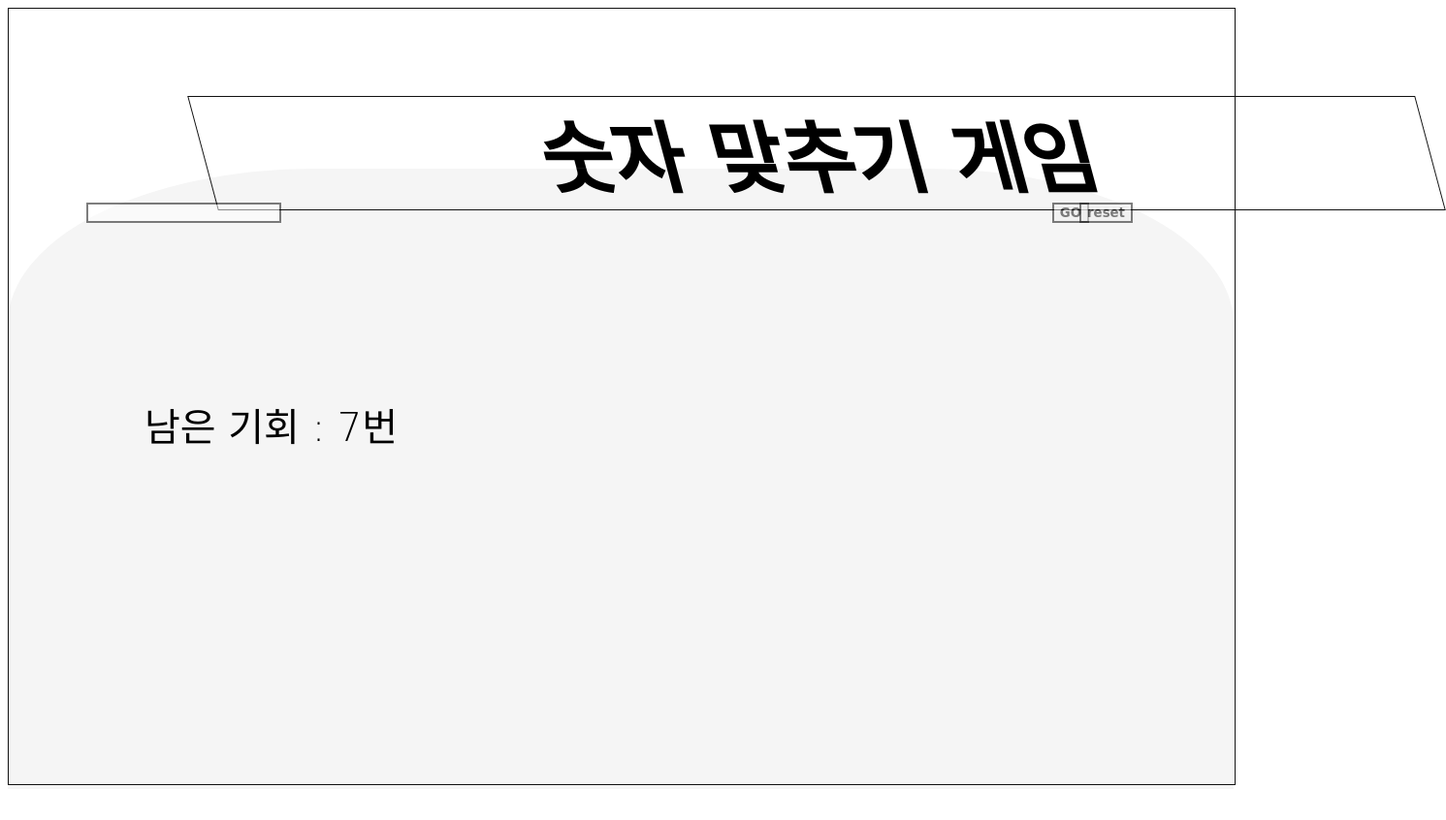
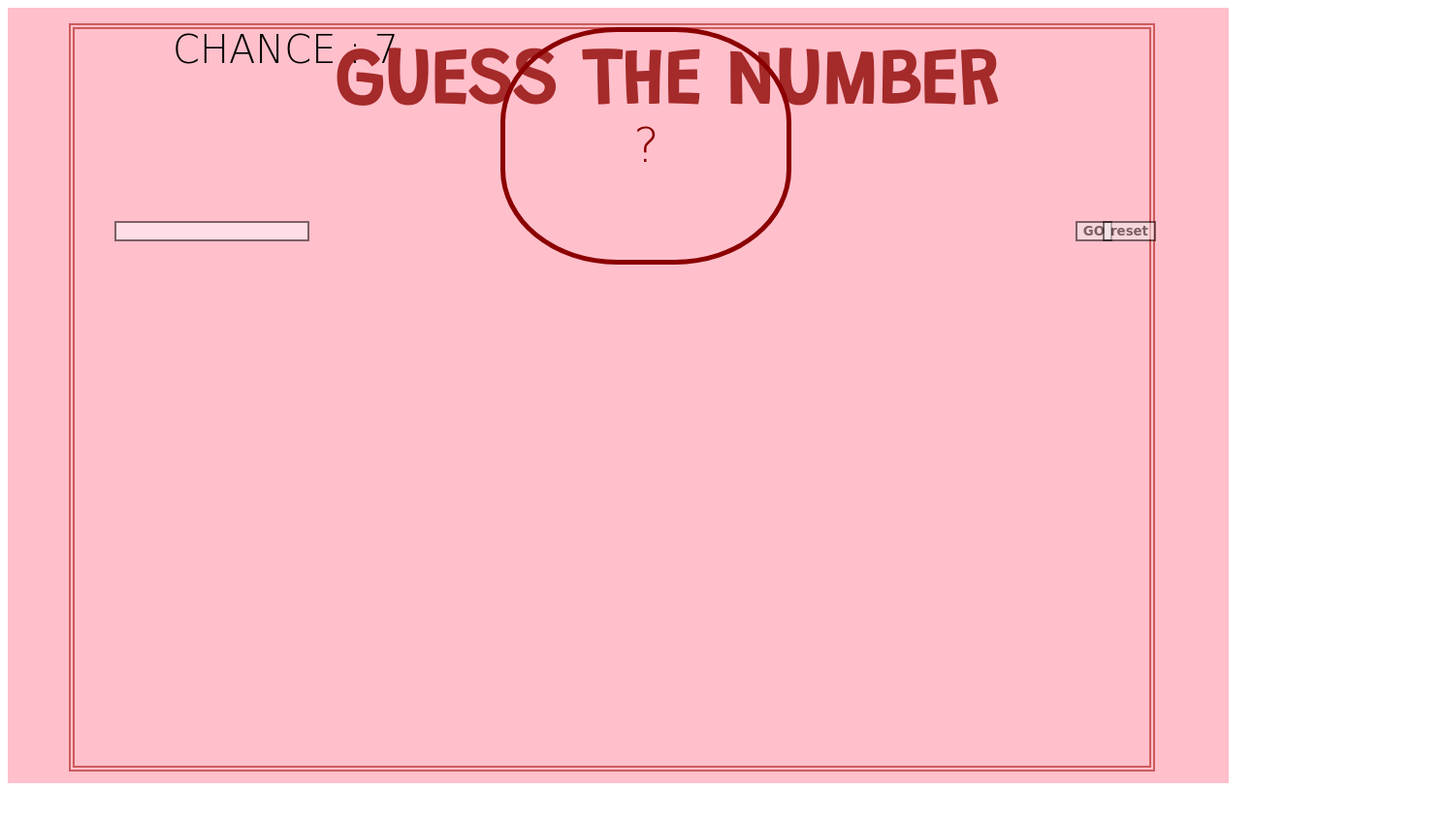
Before and after one commit to yiseo08/First-, a plain HTML site: page index.html in a window 1280 px wide. Shown: the top 846 px of the page at 97% size, 1491 px wide, since content can reach past the window. After the commit the page ends 816 px from the top, so only its background shows below. Drawn offline with Linux system fonts and the light colour scheme; a web font is replaced by a local one.

Commit message:
new style

```diff
--- a/index.html
+++ b/index.html
@@ -7,21 +7,23 @@
         <title>pickNumberGames</title>
         <link rel="stylesheet" href="./style.css" />
         <style>
-            @import url('https://fonts.googleapis.com/css2?family=Kirang+Haerang&family=Noto+Sans+KR:wght@400;500;700&display=swap');
-            @import url('https://fonts.googleapis.com/css2?family=Dongle:wght@300;400;700&family=Kirang+Haerang&family=Noto+Sans+KR:wght@400;500;700&family=Poor+Story&family=Yeon+Sung&display=swap');
+           @import url('https://fonts.googleapis.com/css2?family=Dongle:wght@300;400;700&family=Grandstander:wght@300;400&family=Kirang+Haerang&family=Noto+Sans+KR:wght@300;400;500;700&family=Poor+Story&family=Yeon+Sung&display=swap');
+           @import url('https://fonts.googleapis.com/css2?family=Dongle:wght@300;400;700&family=Grandstander:ital,wght@0,300;0,400;1,200;1,300&family=Kirang+Haerang&family=Noto+Sans+KR:wght@300;400;500;700&family=Overpass:wght@500&family=Poor+Story&family=Yeon+Sung&display=swap');
         </style>
     </head>
     <body>
         <div id="wrap">
-            <div class="BG"></div>
-            <p class="BG_2"></p>
-                <div class="game_utill">
-                    <h1>숫자 맞추기 게임</h1>
-                    <div id="result_area">결과가 나온다</div>
-                    <div id="chances_area">남은 기회 : 7번</div>
-                    <input type="number" id="user_input"/>
-                    <button id="play_button">GO</button>
-                    <button id="reset_button">reset</button>
+            <div class="BG">
+                <p class="BG_2"></p>
+            </div>
+            <div class="game_utill">
+                <h1>GUESS THE NUMBER</h1>
+                <div id="result_area">?</div>
+                <div id="chances_area">CHANCE : 7</div>
+                <input type="number" id="user_input"/>
+                <button id="play_button">GO</button>
+                <button id="reset_button">reset</button>
+            </div>
             </div>
         </div>
         <script src="./main.js"></script>
--- a/main.js
+++ b/main.js
@@ -62,20 +62,20 @@ function pickRandomNumber () {
 function play() {
     const USER_VALUE = userInput.value;
     if (USER_VALUE < 1 || USER_VALUE > 100) {
-        resultArea.textContent = '1부터 100 사이의 숫자를 입력 하시오.' ;
+        resultArea.textContent = 'UNDER 100' ;
         return;
     }
     if (userValueList.includes(USER_VALUE)) {
-        resultArea.textContent = '이미 입력한 숫자'
+        resultArea.textContent = 'Already Entered'
         return;
     }
     userValueList.push(USER_VALUE);
     if (USER_VALUE < computerNumber) {
-        resultArea.textContent = 'UP';
+        resultArea.textContent = 'GO UP';
     } else if (USER_VALUE > computerNumber) {
-        resultArea.textContent = 'DOWN';
+        resultArea.textContent = 'GO DOWN';
     } else {
-       resultArea.textContent = '정답';
+       resultArea.textContent = 'CORRECT!';
        gameOver = true;
     }
     /*
@@ -105,7 +105,7 @@ function play() {
     http://developer.mozilla.org/ko/docs/web/API/Node
     */
     chances--; /* 플레이 함수 실행될 때마다 하나씩 사라짐 */
-    chancesArea.innerHTML = `남은 기회 : ${chances}번`;
+    chancesArea.innerHTML = `CHANCES : ${chances}`;
     if (chances == 0) {
         gameOver = true;
     }
@@ -119,11 +119,11 @@ function focusInput () {
 function reset () {
     pickRandomNumber();
     userInput.value = '';
-    resultArea.textContent = '결과가 나온다';
+    resultArea.textContent = 'RESULT';
     gameOver = false;
     playButton.disabled = false;
     chances = 7;
-    chancesArea.innerHTML = `남은 기회 : ${chances}번`;
+    chancesArea.innerHTML = `CHANCES : ${chances}`;
     userValueList = [];
 }
 pickRandomNumber ();
--- a/style.css
+++ b/style.css
@@ -1,79 +1,59 @@
 @charset "utf-8";
 /* body {
-    margin: 0; /* 기본적으로 들어간 마진값을 없앰 */
-    /* background-image: url(./img/background-g5bcf9d584_1920.jpg);
+    margin: 0;  기본적으로 들어간 마진값을 없앰
     height: 100vh;
-}
- */
-
-/* body::after {
-    position: absolute;
-    top: 0;
-    left: 0;
-    display: block;
-    content: '';
-
-    background-size: cover;
-    background-repeat: no-repeat;
-    width: 100%;
-    height: 100vh;
-    opacity: 0.5;
 } */
-
 #wrap {
     position: relative;
     width: 100%;
     min-width: 320px;
+    max-width: 420px;
+    height: 100vh;
 }
 .BG {
     position: relative;
     width: 100%;
     height: 100vh;
-    background-image: url(./img/background-g5bcf9d584_1920.jpg);
-    /* background-repeat: no-repeat; */
-    background-size: cover;
-    background-position: center;
-    opacity: 0.7;
+    background-color: pink;
 }
-
 .BG_2 {
     position: absolute;
-    top: 150px;
-    width: 100%;
-    height: 80vh;
-    background-color: whitesmoke;
-    border-radius: 25% 25% 0 0;
+    top: 0;
+    left: 5%;
+    justify-content: center;
+    width: 88%;
+    height: 95vh;
+    border: 6px double indianred;
 }
-
 .game_utill {
     position: absolute;
-    top: 0px;
     width: 100%;
-    height: 100vh;
-    border: 1px solid #111;
+    height: auto;
+    top: 0%;
 }
 
 .game_utill h1 {
-    position: absolute;
-    margin-top: 90px;
-    left: 20%;
-    font-family: 'Kirang Haerang', cursive;
+    margin-top: 100px;
+    font-family: 'Grandstander', cursive;
     font-size: 60px;
     text-align: center;
-    transform: skewX(15deg);
-    border: 1px solid #111;
+    color: brown;
 }
 
 #result_area {
     position: absolute;
-    top: 200px;
-    width: 300px;
-    height: 48px;
+    width: 250px;
+    height: auto;
+    top: 330px;
+    left: 60px;
+    padding: 90px 20px 90px 20px;
+    font-family: 'Overpass', sans-serif;
+    font-size: 60px;
+    line-height: 55px;
+    color: darkred;
     text-align: center;
-    left: 40px;
-    font-size: 35px;
-    font-weight: 200;
-    font-family: 'Yeon Sung', cursive;
+    border: 5px solid darkred ;
+    border-radius: 40%;
 }
 
 #chances_area {
@@ -112,18 +92,18 @@
         max-width: 1259px;
     }
 
-    img {
+    .game_utill {
         position: absolute;
+        margin: 20px 30px 20px 30px;
     }
 
     .game_utill h1 {
         position: absolute;
         width: 100%;
-        left: 200px;
+        margin: 20px;
         text-align: center;
         font-size: 80px;
-        /* text-align: center; */
-    }
+        text-align: center; }
 
     #result_area {
         position: absolute;
@@ -140,12 +120,3 @@
         top: 50%;
     }
 }
-
-@media (min-width: 1260px) {
-    #wrap {
-        max-width: 1920px;
-    }
-    h1 {
-        font-size: 100px;
-    }
-}
```
